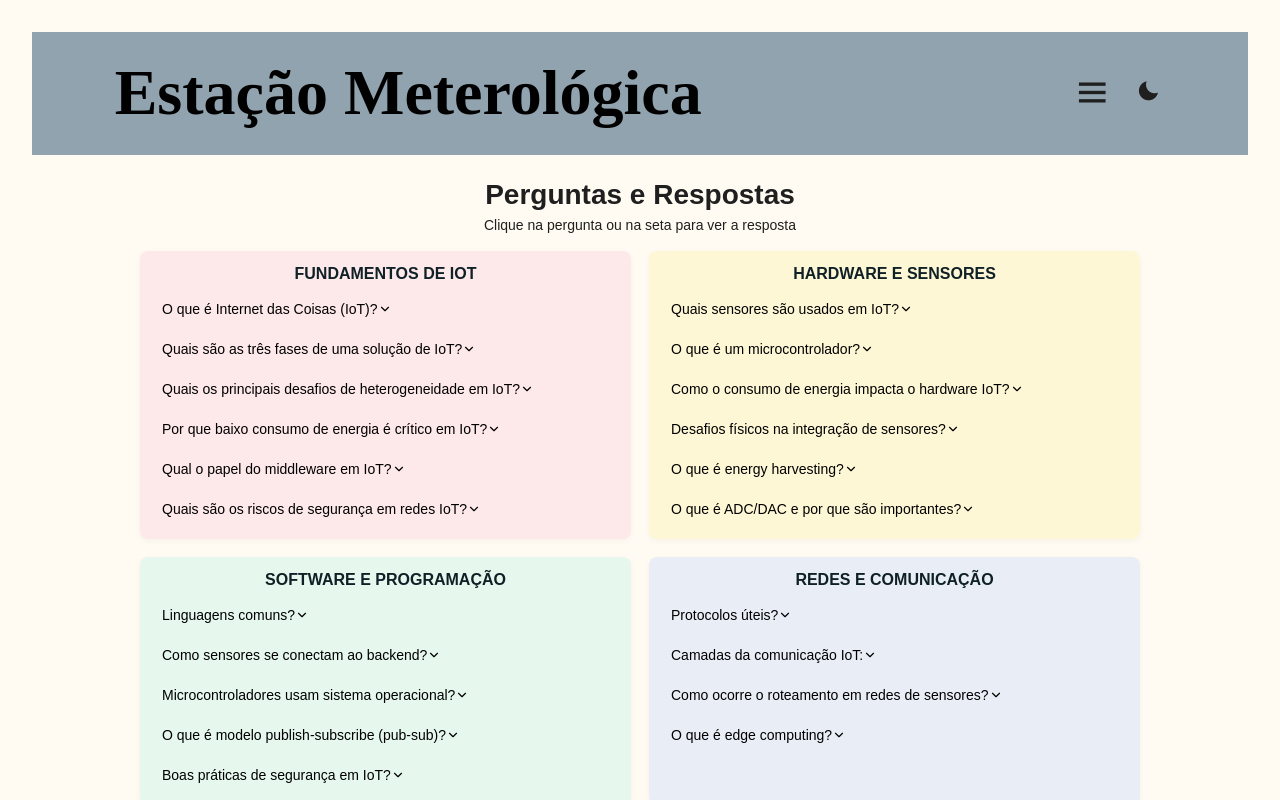
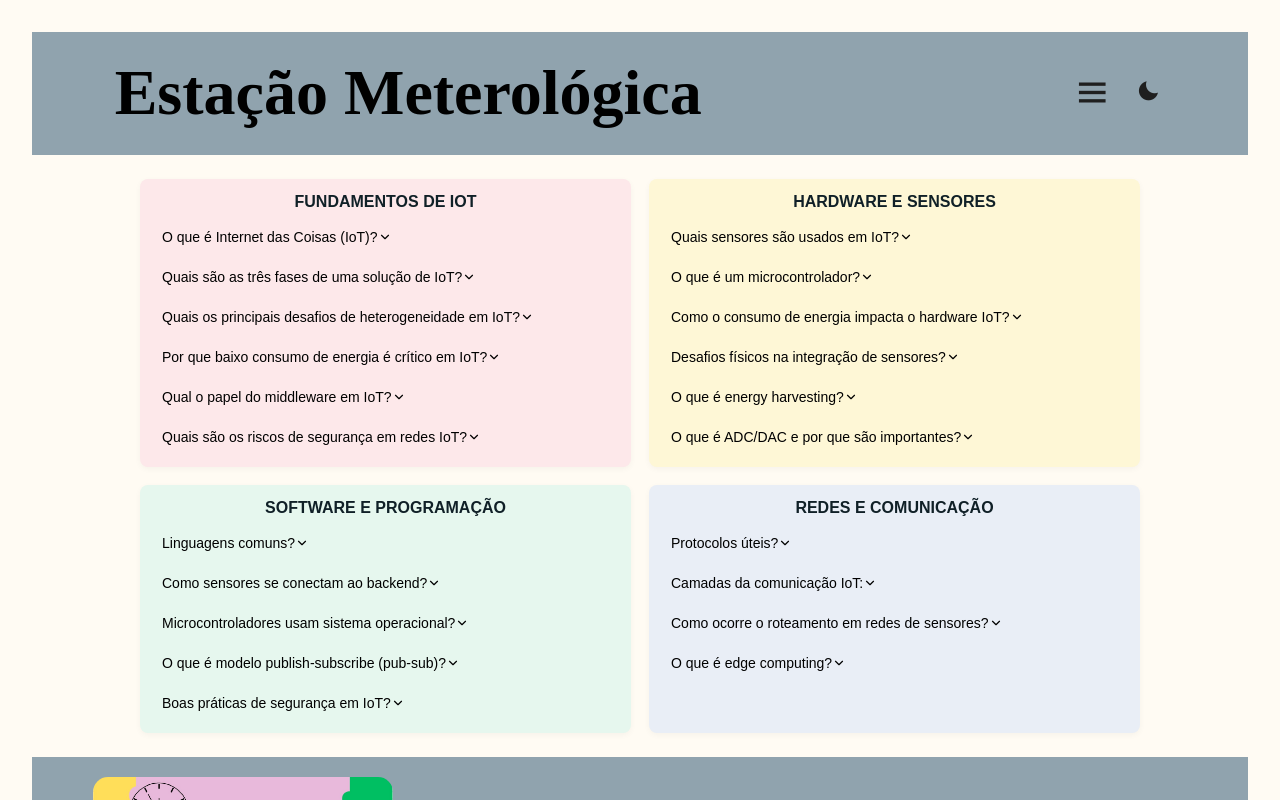
Before and after one commit to Matheus2570/Site-Projeto-IOT, a React (Vite) app: page /perguntas-respostas in a window 1280 px wide. Shown: the top 800 px of the page. Built offline with nearby package versions, Linux system fonts and the light colour scheme.

Commit message:
Dia 22/10/2025 Matheus

```diff
--- a/src/pages/perguntasRespostas.css
+++ b/src/pages/perguntasRespostas.css
@@ -7,7 +7,7 @@
   padding: 24px;
 }
 
-.header { text-align: center; margin-bottom: 18px; }
+
 .title { margin: 0; font-size: 28px; }
 .subtitle { margin: 6px 0 0;  font-size: 14px; }
 
--- a/src/pages/perguntasRespostas.jsx
+++ b/src/pages/perguntasRespostas.jsx
@@ -55,10 +55,7 @@ export default function PerguntasRespostas() {
 
   return (
     <main className="page">
-      <header className="header">
-        <h1 className="title">Perguntas e Respostas</h1>
-        <p className="subtitle">Clique na pergunta ou na seta para ver a resposta</p>
-      </header>
+
 
       <section className="grid">
         {cards.map(card => (
```
